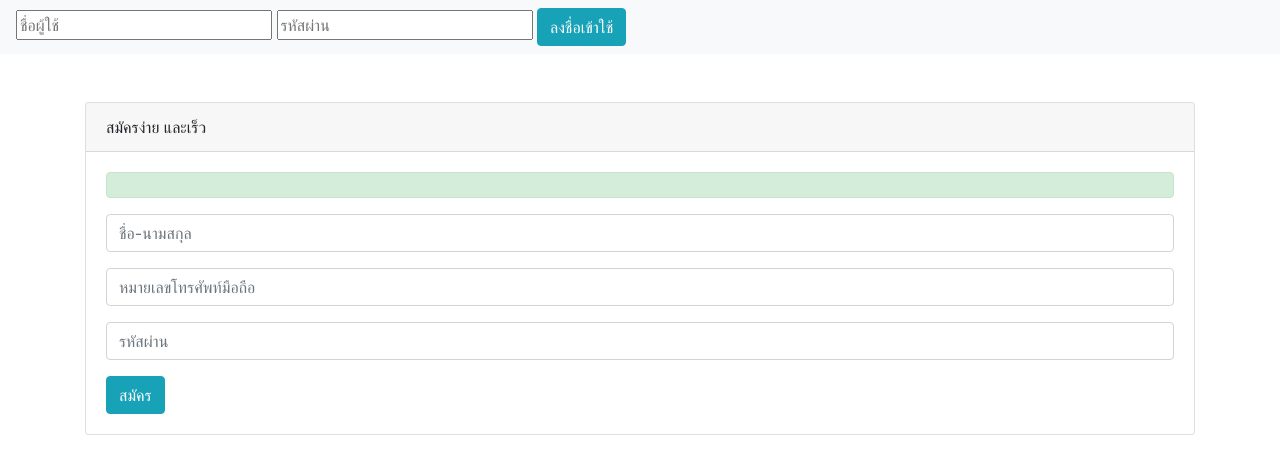
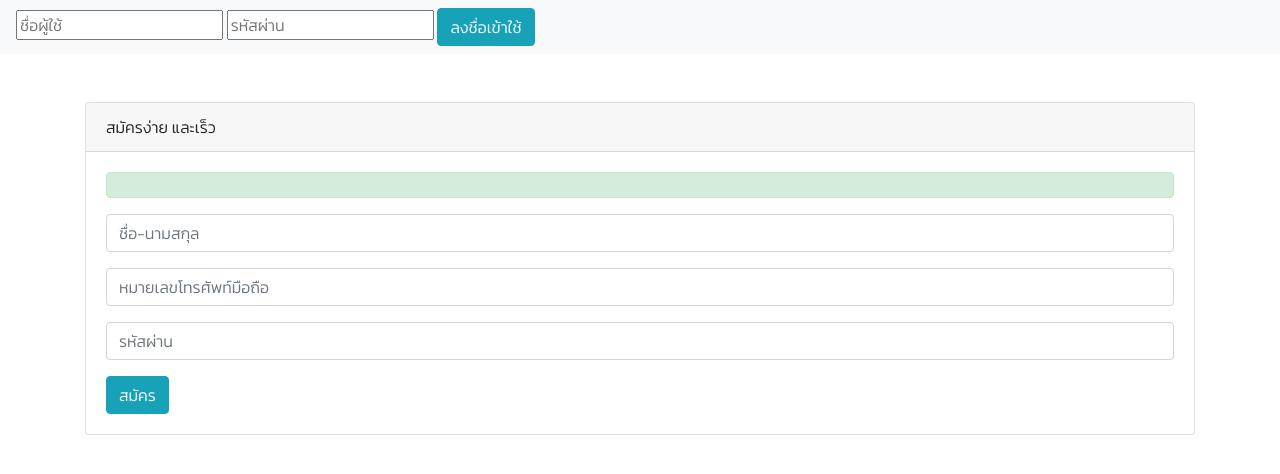
Before and after one commit to ntaweera/cows_farm, a PHP site: page /index.php in a window 1280 px wide. Shown: the top 474 px of the page. Run offline with PHP 8.4, Linux system fonts and the light colour scheme.

Commit message:
Add kanit font

```diff
--- a/header.php
+++ b/header.php
@@ -4,9 +4,16 @@
     <!-- Required meta tags -->
     <meta charset="utf-8">
     <meta name="viewport" content="width=device-width, initial-scale=1, shrink-to-fit=no">
-
     <!-- Bootstrap CSS -->
     <link rel="stylesheet" href="https://stackpath.bootstrapcdn.com/bootstrap/4.4.1/css/bootstrap.min.css" integrity="sha384-Vkoo8x4CGsO3+Hhxv8T/Q5PaXtkKtu6ug5TOeNV6gBiFeWPGFN9MuhOf23Q9Ifjh" crossorigin="anonymous">
+    <!-- Font Kanit -->
+    <link href="https://fonts.googleapis.com/css2?family=Kanit:wght@300&display=swap" rel="stylesheet">
+
+    <style>
+      * {
+        font-family: 'Kanit', sans-serif;
+      }
+    </style>
 
     <title>ระบบฐานข้อมูลวัวขุนอำเภอคลองหอยโข่ง</title>
   </head>
```
